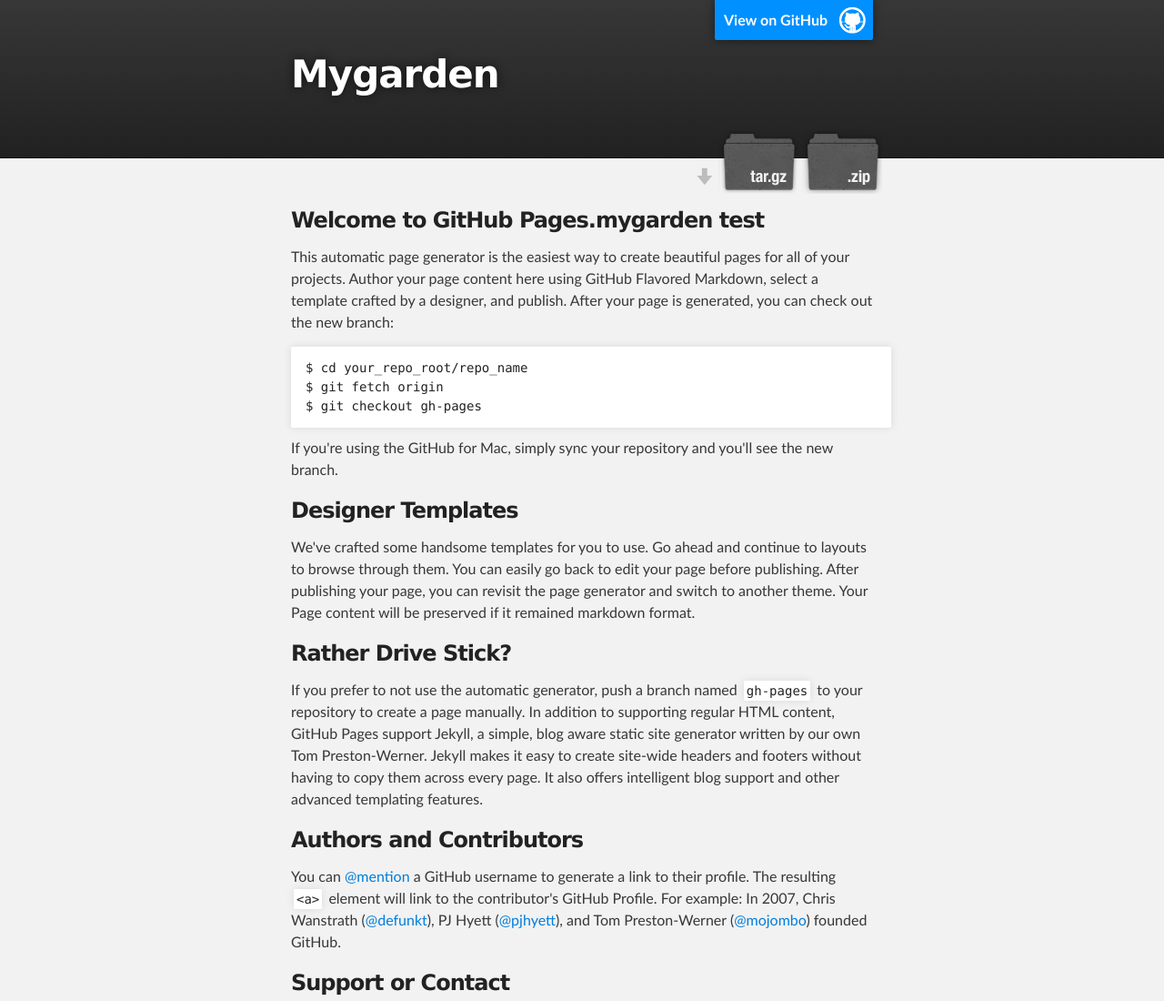
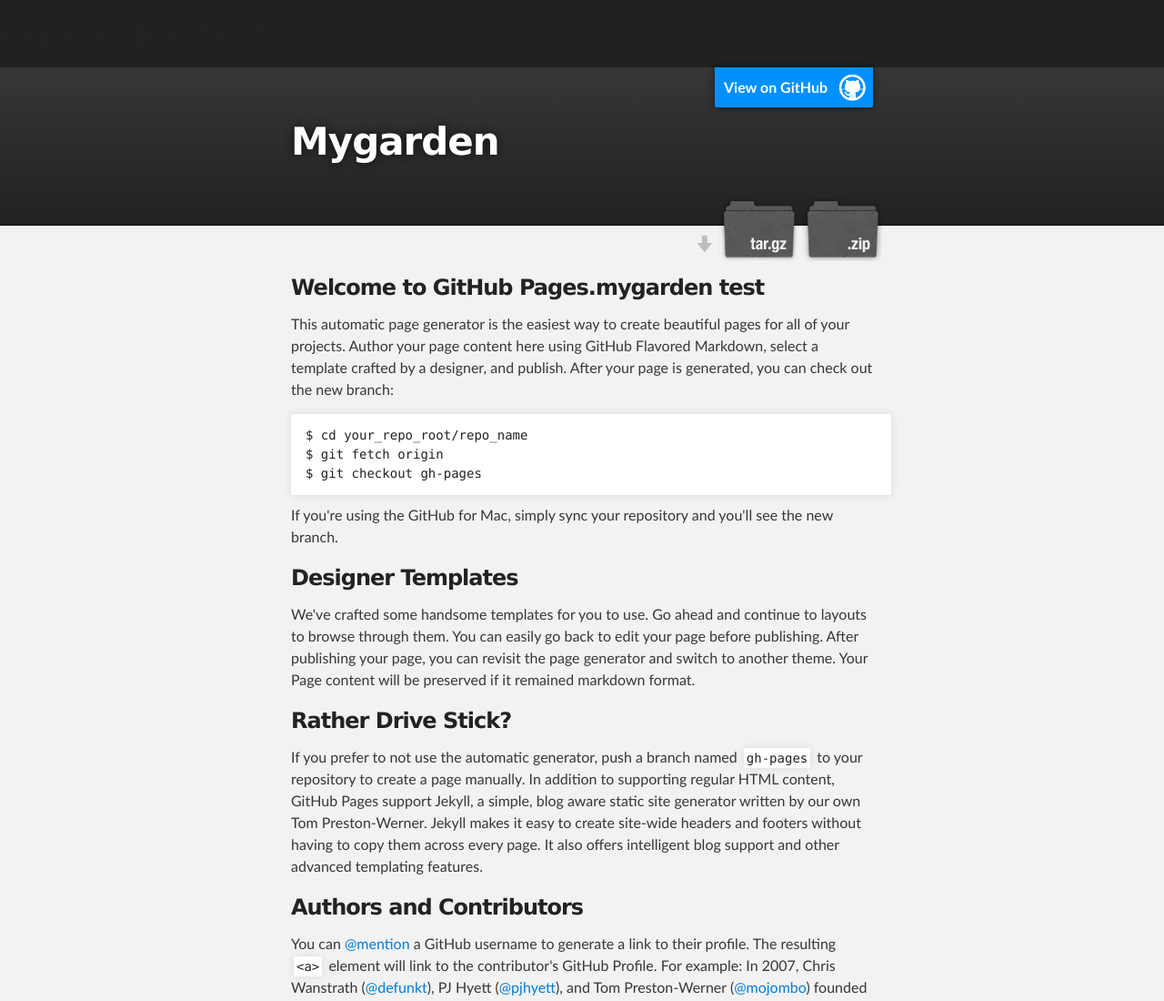
Before and after one commit to lucia122383828/mygarden, a plain HTML site: page index.html in a window 1280 px wide. Shown: the top 1100 px of the page at 91% size. Drawn offline with Linux system fonts and the light colour scheme.

Commit message:
my first update

```diff
--- a/index.html
+++ b/index.html
@@ -12,7 +12,7 @@
   </head>
 
   <body>
-
+<h1>my garden test</h1>
     <!-- HEADER -->
     <div id="header_wrap" class="outer">
         <header class="inner">
```
